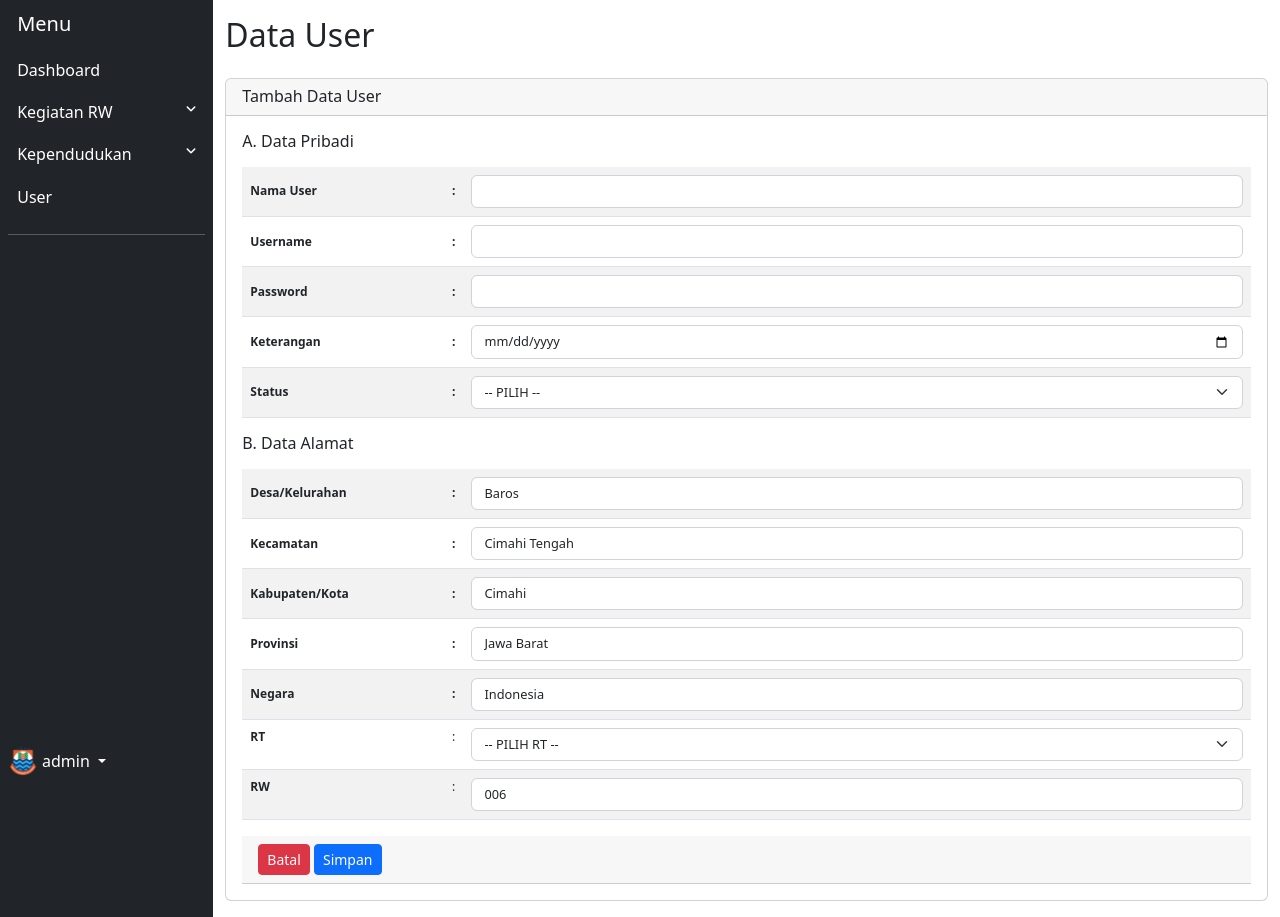
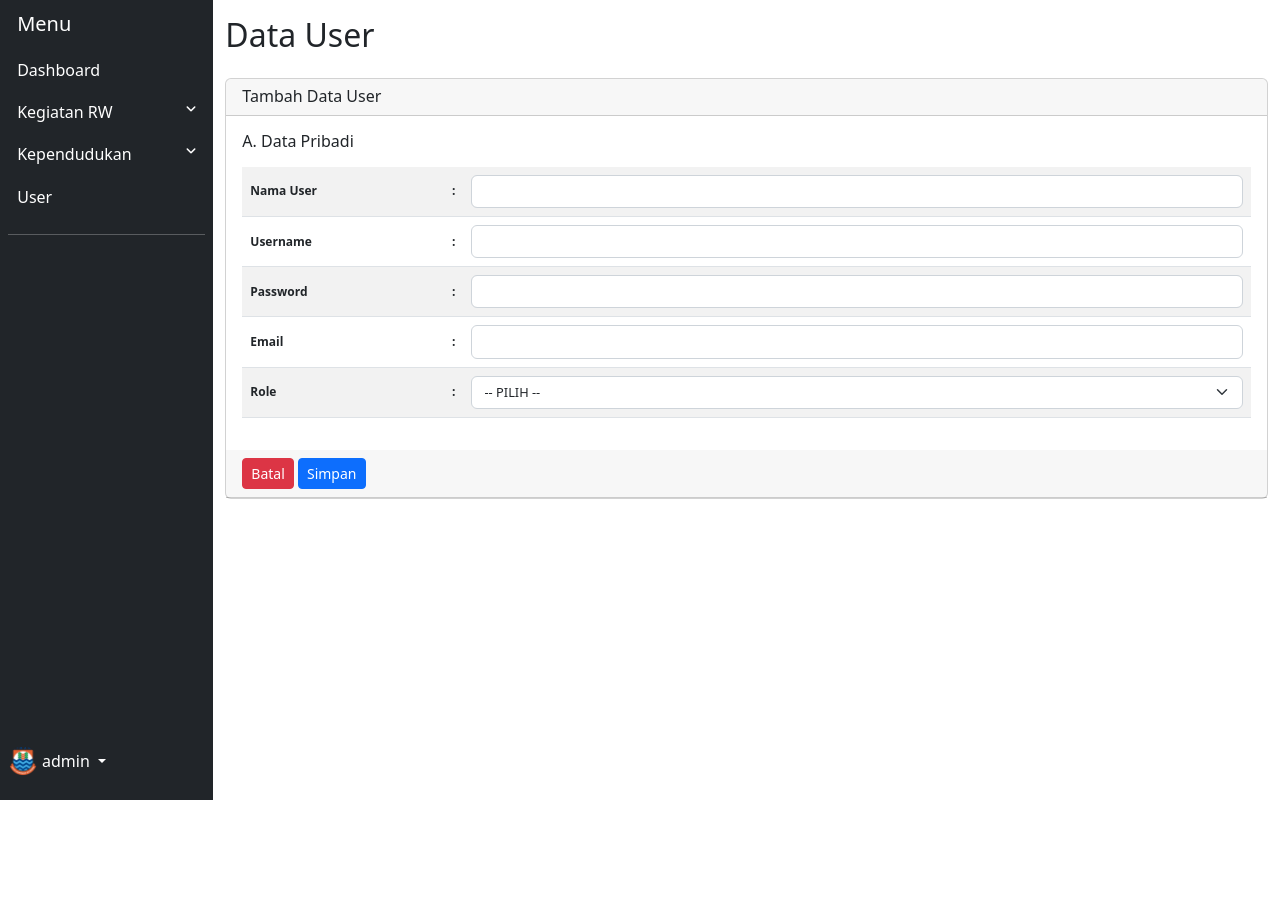
Before and after one commit to satriafauji/project-RW, a PHP site: page /master/user/tambah-data-user.php in a window 1280 px wide. After the commit the page ends 800 px from the top, so only its background shows below. Run offline with PHP 8.4, Linux system fonts and the light colour scheme; a user stored in the database is signed in.

Commit message:
update rw kebonsari (user & warga)

```diff
--- a/rw-kebonsari-main/master/user/tambah-data-user.php
+++ b/rw-kebonsari-main/master/user/tambah-data-user.php
@@ -33,7 +33,7 @@ if (!isset($_SESSION['username'])) {
                     <div class="card-header">
                         <h5 class="card-title mb-0">Tambah Data User</h5>
                     </div>
-                    <form action="proses-tambah-warga.php" method="post">
+                    <form action="proses-tambah-user.php" method="post">
                         <div class="card-body">
                             <div class="title-form-group mb-3">
                                 <h6>A. Data Pribadi</h6>
@@ -43,28 +43,28 @@ if (!isset($_SESSION['username'])) {
                                     <tr>
                                         <th width="20%" class="align-middle">Nama User</th>
                                         <th width="1%" class="align-middle">:</th>
-                                        <td> <input type="text" name="nik_warga" class="form-control" autocomplete="off" required> </td>
+                                        <td> <input type="text" name="nama_user" class="form-control" autocomplete="off" required> </td>
                                     </tr>
                                     <tr>
                                         <th class="align-middle">Username</th>
                                         <th class="align-middle">:</th>
-                                        <td><input type="text" class="form-control" name="nama_warga" autocomplete="off" required></td>
+                                        <td><input type="text" class="form-control" name="username_user" autocomplete="off" required></td>
                                     </tr>
                                     <tr>
                                         <th class="align-middle">Password</th>
                                         <th class="align-middle">:</th>
-                                        <td><input type="text" class="form-control" name="tempat_lahir_warga" autocomplete="off" required></td>
+                                        <td><input type="password" class="form-control" name="password_user" autocomplete="off" required></td>
                                     </tr>
                                     <tr>
-                                        <th class="align-middle">Keterangan</th>
+                                        <th class="align-middle">Email</th>
                                         <th class="align-middle">:</th>
-                                        <td><input type="date" class="form-control" name="tanggal_lahir_warga" required></td>
+                                        <td><input type="email" class="form-control" name="email_user" autocomplete="off" required></td>
                                     </tr>
                                     <tr>
-                                        <th class="align-middle">Status</th>
+                                        <th class="align-middle">Role</th>
                                         <th class="align-middle">:</th>
                                         <td>
-                                            <select name="jenis_kelamin_warga" class="form-select" required>
+                                            <select name="role" class="form-select" required>
                                                 <option value="">-- PILIH --</option>
                                                 <option value="admin">Admin</option>
                                                 <option value="rw">RW</option>
@@ -74,57 +74,7 @@ if (!isset($_SESSION['username'])) {
                                     </tr>
                                 </tbody>
                             </table>
-                            <div class="title-form-group mb-3">
-                                <h6>B. Data Alamat</h6>
-                            </div>
-                            <table class="table table-striped table-middle">
-                                <tbody>
-                                    <tr>
-                                        <th width="20%" class="align-middle">Desa/Kelurahan</th>
-                                        <th width="1%" class="align-middle">:</th>
-                                        <td><input type="text" class="form-control" name="desa_kelurahan_warga" value="Baros" readonly></td>
-                                    </tr>
-                                    <tr>
-                                        <th class="align-middle">Kecamatan</th>
-                                        <th class="align-middle">:</th>
-                                        <td><input type="text" class="form-control" name="kecamatan_warga" value="Cimahi Tengah" readonly></td>
-                                    </tr>
-                                    <tr>
-                                        <th class="align-middle">Kabupaten/Kota</th>
-                                        <th class="align-middle">:</th>
-                                        <td><input type="text" class="form-control" name="kabupaten_kota_warga" value="Cimahi" readonly></td>
-                                    </tr>
-                                    <tr>
-                                        <th class="align-middle">Provinsi</th>
-                                        <th class="align-middle">:</th>
-                                        <td><input type="text" class="form-control" name="provinsi_warga" value="Jawa Barat" readonly></td>
-                                    </tr>
-                                    <tr>
-                                        <th class="align-middle">Negara</th>
-                                        <th class="align-middle">:</th>
-                                        <td><input type="text" class="form-control" name="negara_warga" value="Indonesia" readonly></td>
-                                    </tr>
-                                    <tr>
-                                        <th>RT</th>
-                                        <td>:</td>
-                                        <td>
-                                            <select name="rt_warga" class="form-select" required>
-                                                <option value="">-- PILIH RT --</option>
-                                                <option value="001">001</option>
-                                                <option value="002">002</option>
-                                                <option value="003">003</option>
-                                                <option value="005">005</option>
-                                                <option value="005">005</option>
-                                            </select>
-                                        </td>
-                                    </tr>
-                                    <tr>
-                                        <th>RW</th>
-                                        <td>:</td>
-                                        <td><input type="text" class="form-control" name="rw_warga" value="006" readonly></td>
-                                    </tr>
-                                </tbody>
-                            </table>
+                        </div>
                         <div class="card-header">
                             <button type="reset" name="reset" class="btn btn-sm btn-danger">
                                 Batal
--- a/rw-kebonsari-main/master/warga/edit-data-warga.php
+++ b/rw-kebonsari-main/master/warga/edit-data-warga.php
@@ -194,9 +194,9 @@ if (isset($_GET['id_warga'])) {
                                             <select name="status_perkawinan_warga" class="form-select" required>
                                                 <option value="">-- PILIH STATUS PERKAWINAN --</option>
                                                 <option value="Kawin" <?= ($data['status_perkawinan_warga'] == "Kawin") ? "selected" : ""; ?>>Kawin</option>
-                                                <option value="Belum Kawin" <?= ($data['status_perkawinan_warga'] == "Belum Kawin") ? "selected" : ""; ?>>Belum Kawin</option>
-                                                <option value="Cerai Hidup" <?= ($data['status_perkawinan_warga'] == "Cerai Hidup") ? "selected" : ""; ?>>Cerai Hidup</option>
-                                                <option value="Cerai Mati" <?= ($data['status_perkawinan_warga'] == "Cerai Mati") ? "selected" : ""; ?>>Cerai Mati</option>
+                                                <option value="Belum-Kawin" <?= ($data['status_perkawinan_warga'] == "Belum-Kawin") ? "selected" : ""; ?>>Belum Kawin</option>
+                                                <option value="Cerai-Hidup" <?= ($data['status_perkawinan_warga'] == "Cerai-Hidup") ? "selected" : ""; ?>>Cerai Hidup</option>
+                                                <option value="Cerai-Mati" <?= ($data['status_perkawinan_warga'] == "Cerai-Mati") ? "selected" : ""; ?>>Cerai Mati</option>
                                             </select>
                                         </td>
                                     </tr>
--- a/rw-kebonsari-main/master/warga/tambah-data-warga.php
+++ b/rw-kebonsari-main/master/warga/tambah-data-warga.php
@@ -186,9 +186,9 @@ if (!isset($_SESSION['username'])) {
                                             <select name="status_perkawinan_warga" class="form-select" required>
                                                 <option value="">-- PILIH STATUS PERKAWINAN --</option>
                                                 <option value="Kawin">Kawin</option>
-                                                <option value="Belum Kawin">Belum Kawin</option>
-                                                <option value="Cerai Hidup">Cerai Hidup</option>
-                                                <option value="Cerai Mati">Cerai Mati</option>
+                                                <option value="Belum-Kawin">Belum Kawin</option>
+                                                <option value="Cerai-Hidup">Cerai Hidup</option>
+                                                <option value="Cerai-Mati">Cerai Mati</option>
                                             </select>
                                         </td>
                                     </tr>
```
Also changed, not shown: rw-kebonsari-main/db_warga_bonsar.sql (+11 -8 lines), rw-kebonsari-main/master/user/edit-data-user.php (+103 -0 lines), rw-kebonsari-main/master/user/index.php (+17 -4 lines), rw-kebonsari-main/master/user/proses-edit-user.php (added, +20 -0 lines), rw-kebonsari-main/master/user/proses-tambah-user.php (added, +19 -0 lines).
